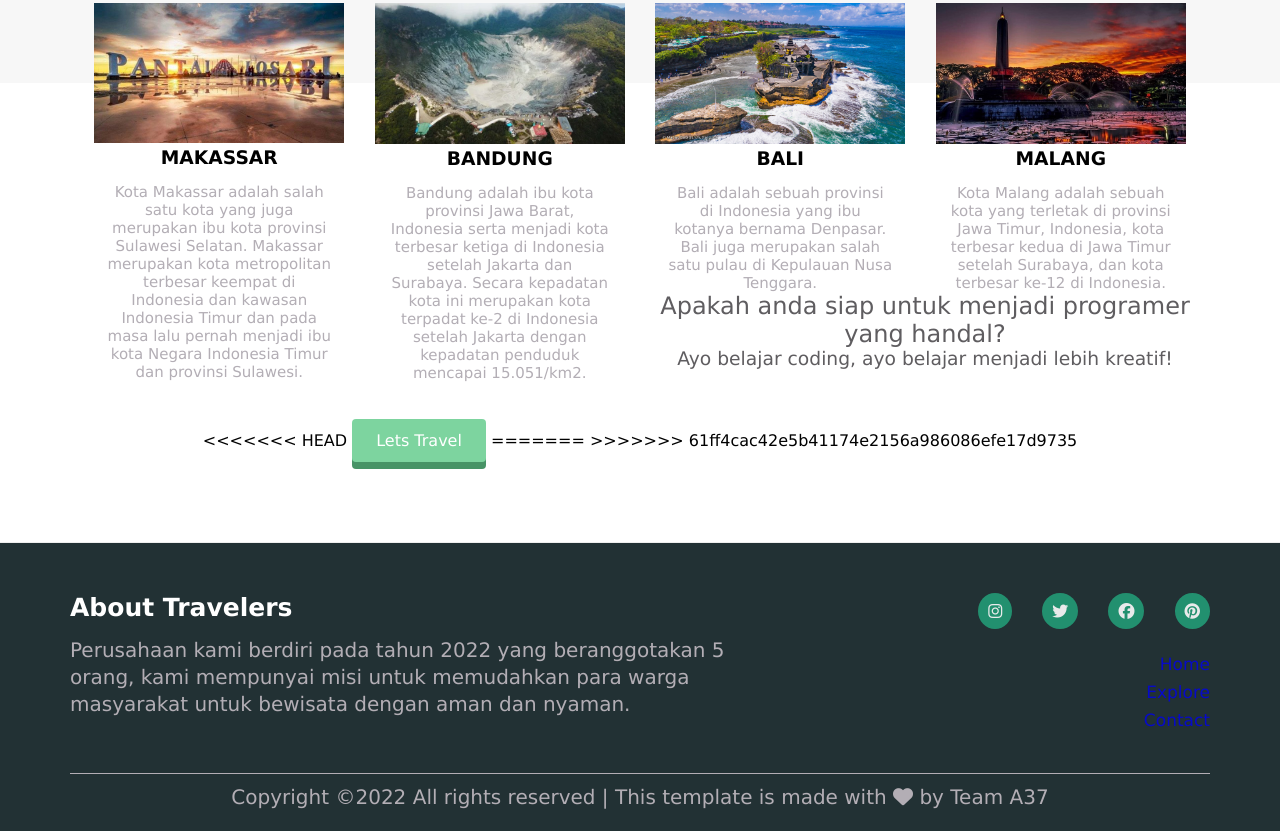
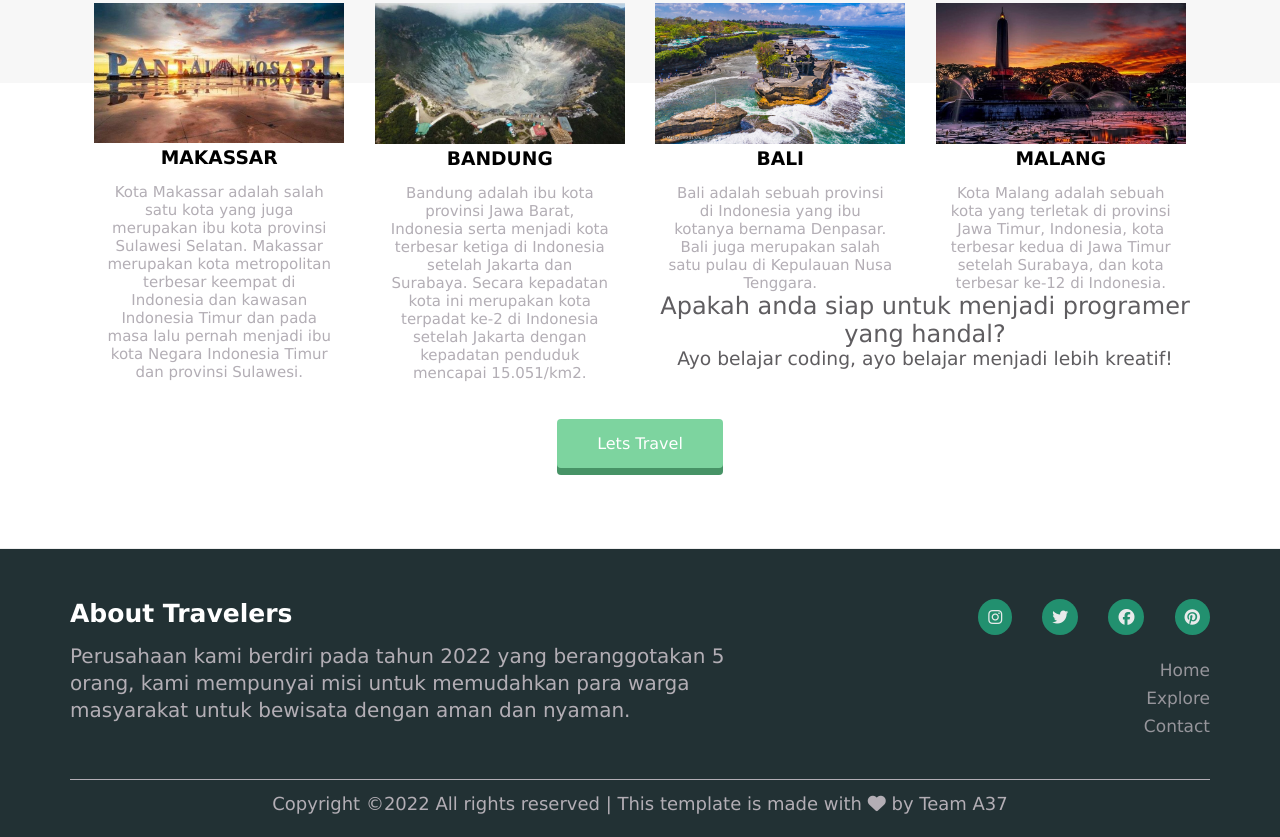
Before and after one commit to aratane/Project_TeamA37, a plain HTML site: page index.html in a window 1280 px wide. Shown: the part 786-1623 px from the top of the page. Drawn offline with Linux system fonts and the light colour scheme.

Commit message:
benerin error @ihsan

```diff
--- a/index.html
+++ b/index.html
@@ -54,14 +54,16 @@
                         <img src="assets/img/makassar.jpg" width="250px">
                     </div>
                     <h3>MAKASSAR</h3>
-                    <p class="txt-contents">Kota Makassar adalah salah satu kota yang juga merupakan ibu kota provinsi Sulawesi Selatan. Makassar merupakan kota metropolitan terbesar keempat di Indonesia dan kawasan Indonesia Timur dan pada masa lalu pernah menjadi ibu kota Negara Indonesia Timur dan provinsi Sulawesi.</p>
+                    <p class="txt-contents">Kota Makassar adalah salah satu kota yang juga merupakan ibu kota provinsi Sulawesi Selatan. Makassar merupakan kota metropolitan terbesar keempat di Indonesia dan kawasan Indonesia Timur dan pada masa lalu pernah menjadi ibu kota
+                        Negara Indonesia Timur dan provinsi Sulawesi.</p>
                 </div>
                 <div class="lesson">
                     <div class="lesson-icon">
                         <img src="assets/img/bandung.jpeg" width="250px">
                     </div>
                     <h3>BANDUNG</h3>
-                    <p class="txt-contents">Bandung adalah ibu kota provinsi Jawa Barat, Indonesia serta menjadi kota terbesar ketiga di Indonesia setelah Jakarta dan Surabaya. Secara kepadatan kota ini merupakan kota terpadat ke-2 di Indonesia setelah Jakarta dengan kepadatan penduduk mencapai 15.051/km2.</p>
+                    <p class="txt-contents">Bandung adalah ibu kota provinsi Jawa Barat, Indonesia serta menjadi kota terbesar ketiga di Indonesia setelah Jakarta dan Surabaya. Secara kepadatan kota ini merupakan kota terpadat ke-2 di Indonesia setelah Jakarta dengan kepadatan
+                        penduduk mencapai 15.051/km2.</p>
                 </div>
                 <div class="lesson">
                     <div class="lesson-icon">
@@ -86,11 +88,7 @@
                 <h2>Apakah anda siap untuk menjadi programer yang handal?</h2>
                 <h3>Ayo belajar coding, ayo belajar menjadi lebih kreatif!</h3>
             </div>
-<<<<<<< HEAD
-            <span class="btn message">Lets Travel</span>
-=======
-
->>>>>>> 61ff4cac42e5b41174e2156a986086efe17d9735
+            <span class="btn messaget">Lets Travel</span>
         </div>
     </div>
     <footer>
--- a/style.css
+++ b/style.css
@@ -106,13 +106,8 @@ header {
 }
 
 .logo {
-<<<<<<< HEAD
-  width: 124px;
-  margin-top: 20px;
-=======
     width: 124px;
     margin-top: 0;
->>>>>>> 61ff4cac42e5b41174e2156a986086efe17d9735
 }
 
 .header-left {
@@ -189,19 +184,13 @@ header {
     text-align: center;
 }
 
-.message {
-<<<<<<< HEAD
-  padding: 15px 40px;
-  background-color: #5dca88;
+.message:active {
+    box-shadow: inset 100px 0 0 0 #55acee;
     cursor: pointer;
-  box-shadow: 0 7px #1a7940;
+    color: black;
 }
 
-.message:active {
-  position: relative;
-  top: 7px;
-  box-shadow: none;
-=======
+.message {
     width: 100px;
     height: 60px;
     border: none;
@@ -214,11 +203,17 @@ header {
     outline: none;
 }
 
-.message:active {
-    box-shadow: inset 100px 0 0 0 #55acee;
+.messaget {
+    padding: 15px 40px;
+    background-color: #5dca88;
     cursor: pointer;
-    color: black;
->>>>>>> 61ff4cac42e5b41174e2156a986086efe17d9735
+    box-shadow: 0 7px #1a7940;
+}
+
+.messaget:active {
+    position: relative;
+    top: 7px;
+    box-shadow: none;
 }
 
 .container .menu-icon {
@@ -268,21 +263,18 @@ footer p {
 }
 
 .navigations li a {
-<<<<<<< HEAD
     color: #b3aeb5;
     opacity: 0.8;
 }
 
 .navigations li a:hover {
     opacity: 1;
-=======
     color: #b3aeb5;
     opacity: 0.8;
 }
 
 .navigations li a:hover {
     opacity: 1;
->>>>>>> 61ff4cac42e5b41174e2156a986086efe17d9735
 }
 
 .sosmed-logo {
@@ -305,18 +297,9 @@ footer p {
 }
 
 .footer-bottom p {
-<<<<<<< HEAD
     font-size: 18px;
     width: 100%;
     border-top: 1px solid #b3aeb5;
     padding-top: 10px;
     text-align: center;
 }
-=======
-    font-size: 18px;
-    width: 100%;
-    border-top: 1px solid #b3aeb5;
-    padding-top: 10px;
-    text-align: center;
-}
->>>>>>> 61ff4cac42e5b41174e2156a986086efe17d9735
```
Lines whose indentation alone changed are shown as unchanged.
